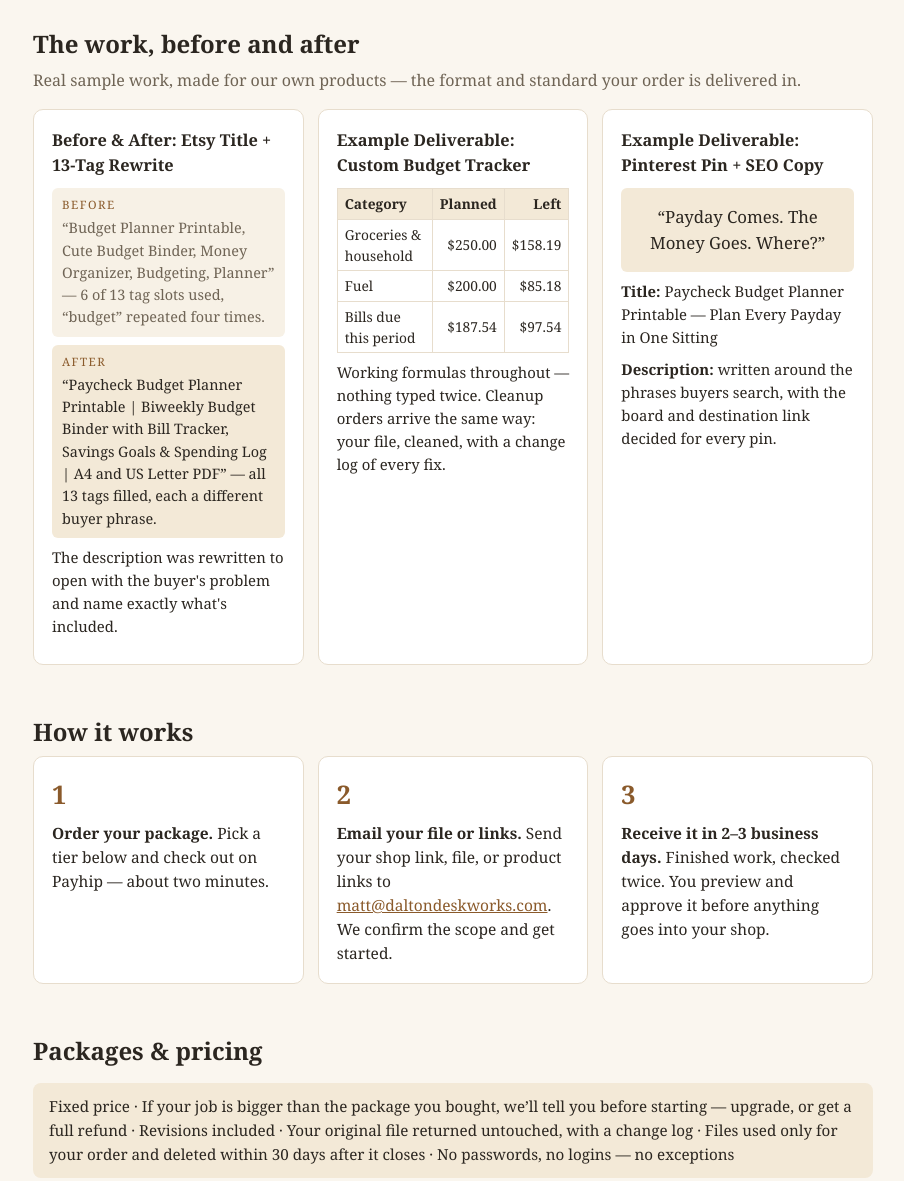
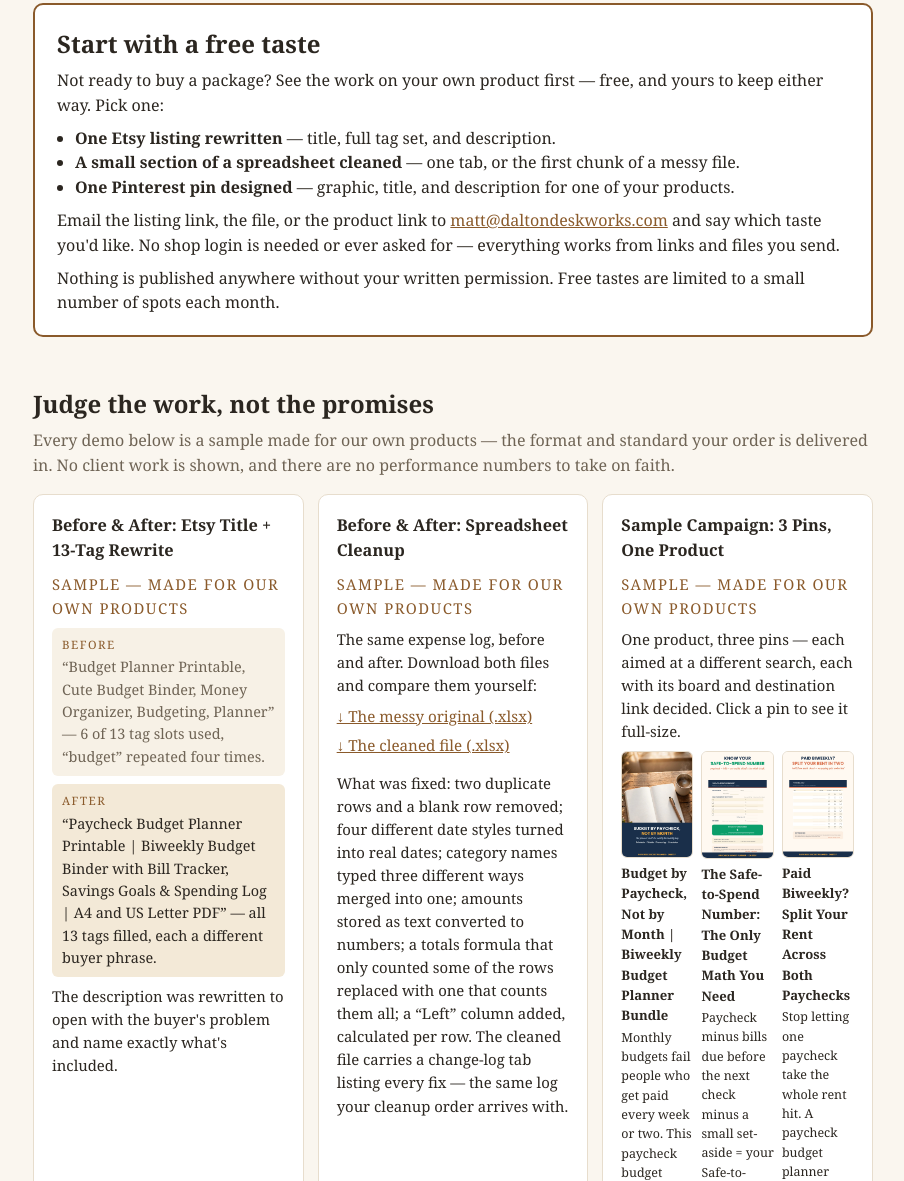
Before and after one commit to cmdalton225-spec/dalton-desk-works, a plain HTML site: page index.html in a window 1280 px wide. Shown: the part 381-1562 px from the top of the page, without its empty margins (187-1091 px from the left). Drawn offline with Linux system fonts and the light colour scheme.

Commit message:
Add free-taste offer block and proof section (Judge the work, not the promises)

```diff
--- a/index.html
+++ b/index.html
@@ -56,6 +56,17 @@
     background: var(--accent-soft); border-radius: 6px; padding: 16px 12px; text-align: center;
     font-size: 1.05rem; margin: 0 0 8px;
   }
+  .taste { background: var(--card); border: 2px solid var(--accent); border-radius: 10px; padding: 20px 22px; }
+  .taste h2 { margin-top: 0; }
+  .taste ul { margin: 8px 0; padding-left: 18px; }
+  .taste p { margin: 0 0 8px; }
+  .sampletag { font-size: .72rem; letter-spacing: 1.5px; text-transform: uppercase; color: var(--accent); margin: 0 0 10px; }
+  .pins { display: grid; grid-template-columns: 1fr 1fr 1fr; gap: 8px; margin: 0 0 8px; }
+  .pins figure { margin: 0; }
+  .pins img { width: 100%; border-radius: 6px; display: block; border: 1px solid var(--line); }
+  .pins figcaption { font-size: .78rem; margin-top: 5px; }
+  .pins figcaption strong { display: block; font-size: .82rem; margin-bottom: 2px; }
+  a.dl { display: inline-block; margin: 0 0 6px; font-size: .95rem; }
   .step .n { font-size: 1.6rem; color: var(--accent); font-weight: bold; }
   .step p { margin: 6px 0 0; font-size: .97rem; }
   .strip {
@@ -98,33 +109,58 @@
   </header>
   <div class="rule"></div>
 
-  <h2 id="samples">The work, before and after</h2>
-  <p class="sub">Real sample work, made for our own products — the format and standard your order is delivered in.</p>
+  <div class="taste">
+    <h2>Start with a free taste</h2>
+    <p>Not ready to buy a package? See the work on your own product first — free, and yours to keep either way. Pick one:</p>
+    <ul>
+      <li><strong>One Etsy listing rewritten</strong> — title, full tag set, and description.</li>
+      <li><strong>A small section of a spreadsheet cleaned</strong> — one tab, or the first chunk of a messy file.</li>
+      <li><strong>One Pinterest pin designed</strong> — graphic, title, and description for one of your products.</li>
+    </ul>
+    <p>Email the listing link, the file, or the product link to <a href="mailto:matt@daltondeskworks.com">matt@daltondeskworks.com</a> and say which taste you'd like. No shop login is needed or ever asked for — everything works from links and files you send.</p>
+    <p style="margin-bottom:0">Nothing is published anywhere without your written permission. Free tastes are limited to a small number of spots each month.</p>
+  </div>
+
+  <h2 id="samples">Judge the work, not the promises</h2>
+  <p class="sub">Every demo below is a sample made for our own products — the format and standard your order is delivered in. No client work is shown, and there are no performance numbers to take on faith.</p>
   <div class="samples">
 
     <div class="sample">
       <h3>Before &amp; After: Etsy Title + 13-Tag Rewrite</h3>
+      <p class="sampletag">Sample — made for our own products</p>
       <div class="ba before"><span class="lbl">Before</span>“Budget Planner Printable, Cute Budget Binder, Money Organizer, Budgeting, Planner” — 6 of 13 tag slots used, “budget” repeated four times.</div>
       <div class="ba after"><span class="lbl">After</span>“Paycheck Budget Planner Printable | Biweekly Budget Binder with Bill Tracker, Savings Goals &amp; Spending Log | A4 and US Letter PDF” — all 13 tags filled, each a different buyer phrase.</div>
       <p>The description was rewritten to open with the buyer's problem and name exactly what's included.</p>
     </div>
 
     <div class="sample">
-      <h3>Example Deliverable: Custom Budget Tracker</h3>
-      <table>
-        <tr><th>Category</th><th class="num">Planned</th><th class="num">Left</th></tr>
-        <tr><td>Groceries &amp; household</td><td class="num">$250.00</td><td class="num">$158.19</td></tr>
-        <tr><td>Fuel</td><td class="num">$200.00</td><td class="num">$85.18</td></tr>
-        <tr><td>Bills due this period</td><td class="num">$187.54</td><td class="num">$97.54</td></tr>
-      </table>
-      <p>Working formulas throughout — nothing typed twice. Cleanup orders arrive the same way: your file, cleaned, with a change log of every fix.</p>
+      <h3>Before &amp; After: Spreadsheet Cleanup</h3>
+      <p class="sampletag">Sample — made for our own products</p>
+      <p>The same expense log, before and after. Download both files and compare them yourself:</p>
+      <p><a class="dl" href="samples/sample-messy.xlsx">↓ The messy original (.xlsx)</a><br>
+      <a class="dl" href="samples/sample-cleaned.xlsx">↓ The cleaned file (.xlsx)</a></p>
+      <p>What was fixed: two duplicate rows and a blank row removed; four different date styles turned into real dates; category names typed three different ways merged into one; amounts stored as text converted to numbers; a totals formula that only counted some of the rows replaced with one that counts them all; a “Left” column added, calculated per row. The cleaned file carries a change-log tab listing every fix — the same log your cleanup order arrives with.</p>
     </div>
 
     <div class="sample">
-      <h3>Example Deliverable: Pinterest Pin + SEO Copy</h3>
-      <div class="pinimg">“Payday Comes. The Money Goes. Where?”</div>
-      <p><strong>Title:</strong> Paycheck Budget Planner Printable — Plan Every Payday in One Sitting</p>
-      <p><strong>Description:</strong> written around the phrases buyers search, with the board and destination link decided for every pin.</p>
+      <h3>Sample Campaign: 3 Pins, One Product</h3>
+      <p class="sampletag">Sample — made for our own products</p>
+      <p>One product, three pins — each aimed at a different search, each with its board and destination link decided. Click a pin to see it full-size.</p>
+      <div class="pins">
+        <figure>
+          <a href="samples/pin1-paycheck.jpg"><img src="samples/pin1-paycheck.jpg" alt="Pin: Budget by Paycheck, Not by Month"></a>
+          <figcaption><strong>Budget by Paycheck, Not by Month | Biweekly Budget Planner Bundle</strong>Monthly budgets fail people who get paid every week or two. This paycheck budget planner is built around your payday — printable planner, fillable phone edition, companion app, and a Safe-to-Spend calculator. Instant download on Etsy.</figcaption>
+        </figure>
+        <figure>
+          <a href="samples/pin2-safe-to-spend.jpg"><img src="samples/pin2-safe-to-spend.jpg" alt="Pin: Know Your Safe-to-Spend Number"></a>
+          <figcaption><strong>The Safe-to-Spend Number: The Only Budget Math You Need</strong>Paycheck minus bills due before the next check minus a small set-aside = your Safe-to-Spend number. One honest number beats a complicated budget — this planner walks you through it in 5 minutes per payday.</figcaption>
+        </figure>
+        <figure>
+          <a href="samples/pin3-split-rent.jpg"><img src="samples/pin3-split-rent.jpg" alt="Pin: Paid Biweekly? Split Your Rent in Two"></a>
+          <figcaption><strong>Paid Biweekly? Split Your Rent Across Both Paychecks</strong>Stop letting one paycheck take the whole rent hit. A paycheck budget planner maps every bill to the check that covers it and splits the big ones — half from each. Instant download.</figcaption>
+        </figure>
+      </div>
+      <p>Every pin pack is delivered this way: finished pin files plus a copy sheet with every title and description.</p>
     </div>
 
   </div>
```
